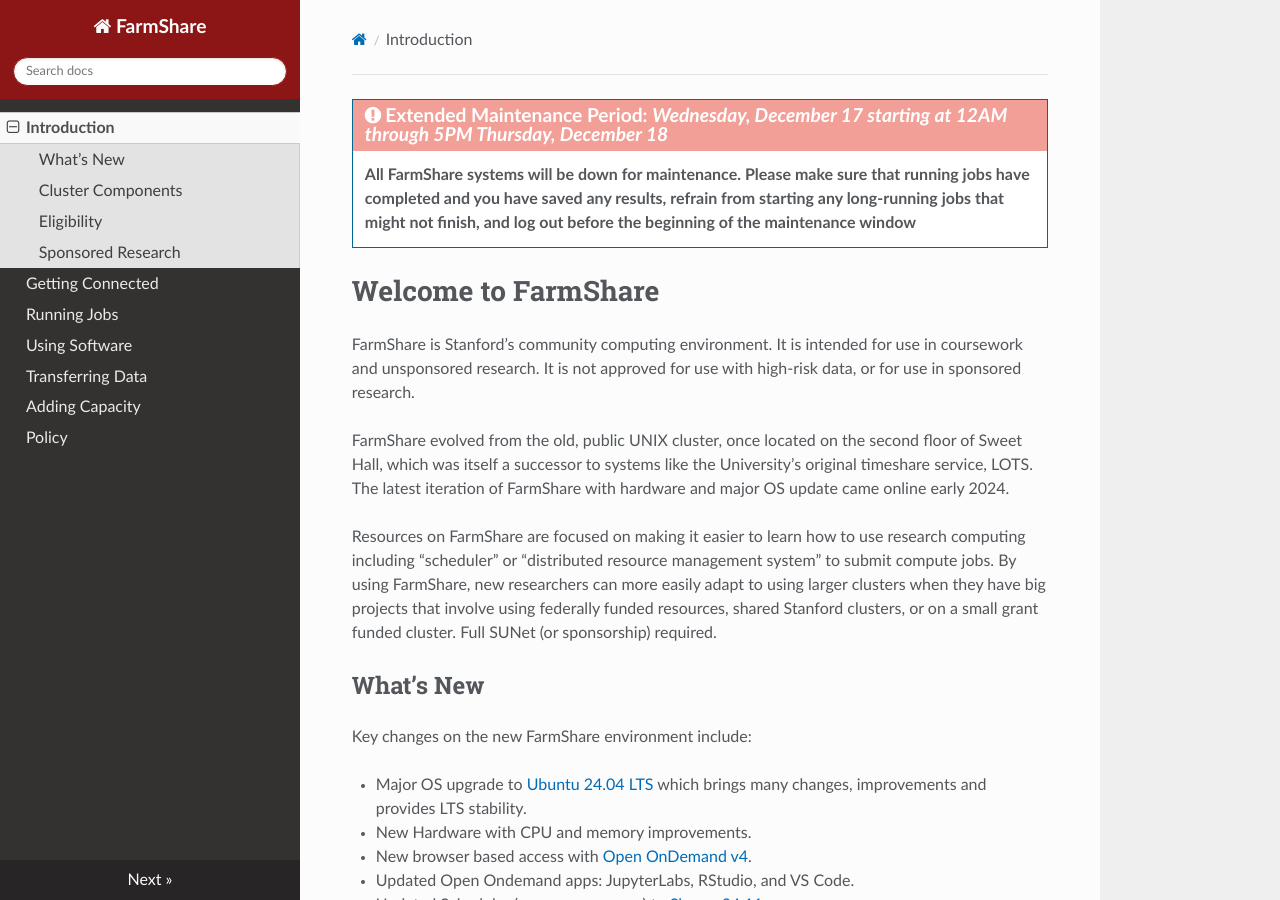
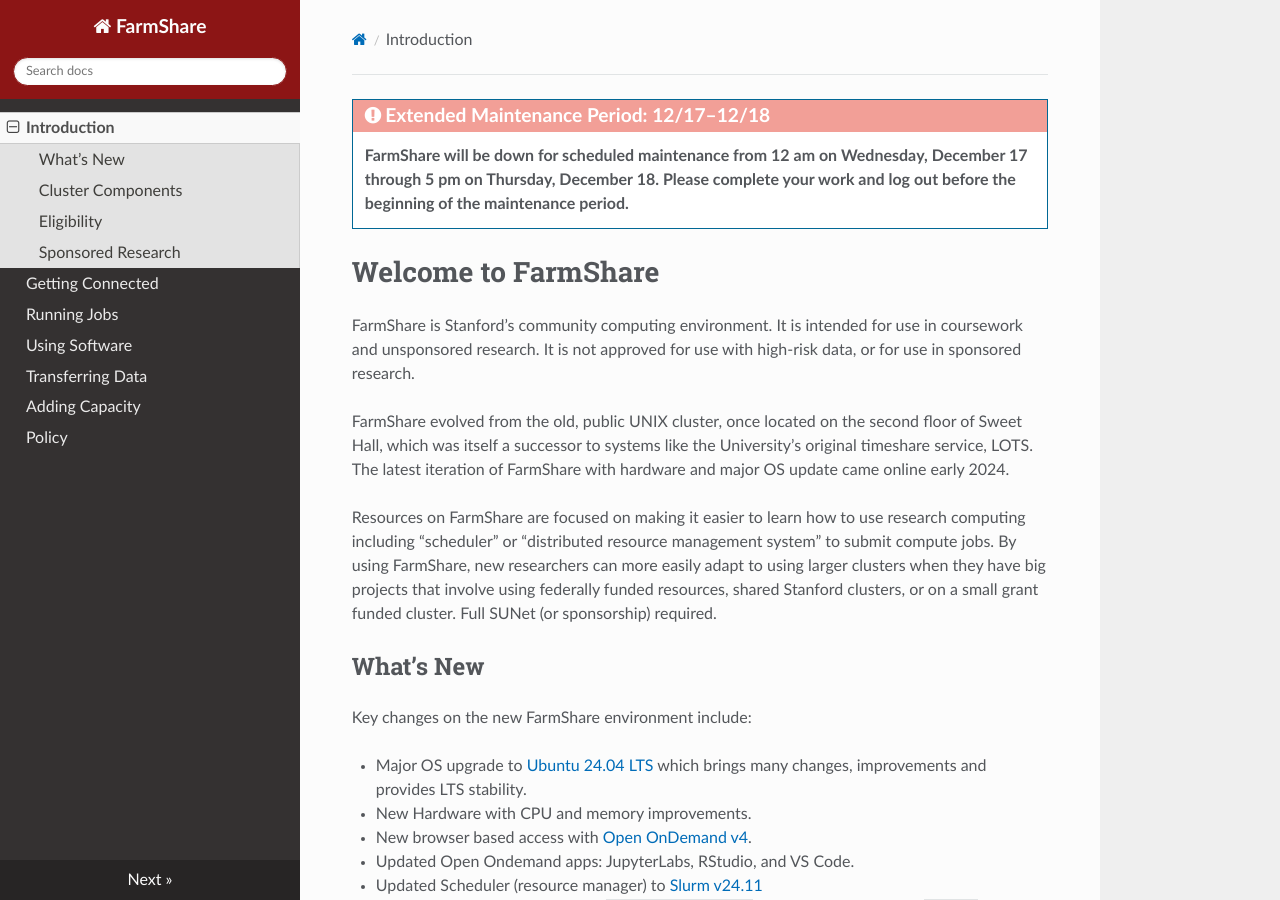
Before and after one commit to stanford-rc/farmshare-docs, an MkDocs documentation site: the page built from docs/index.md, in a window 1280 px wide and 900 px high. Built offline with MkDocs 1.6.1, drawn with Linux system fonts in a browser that asks for light colours; nearby versions of some CDN libraries.

Commit message:
Revise maintenance period announcement
Updated maintenance notice for clarity and brevity.

```diff
--- a/docs/index.md
+++ b/docs/index.md
@@ -1,5 +1,5 @@
-!!! danger "Extended Maintenance Period: *Wednesday, December 17 starting at 12AM through 5PM Thursday, December 18*"
-    **All FarmShare systems will be down for maintenance. Please make sure that running jobs have completed and you have saved any results, refrain from starting any long-running jobs that might not finish, and log out before the beginning of the maintenance window**
+!!! danger "Extended Maintenance Period: 12/17–12/18"
+    **FarmShare will be down for scheduled maintenance from 12 am on Wednesday, December 17 through 5 pm on Thursday, December 18. Please complete your work and log out before the beginning of the maintenance period.**
 
 # Welcome to FarmShare
 
```
